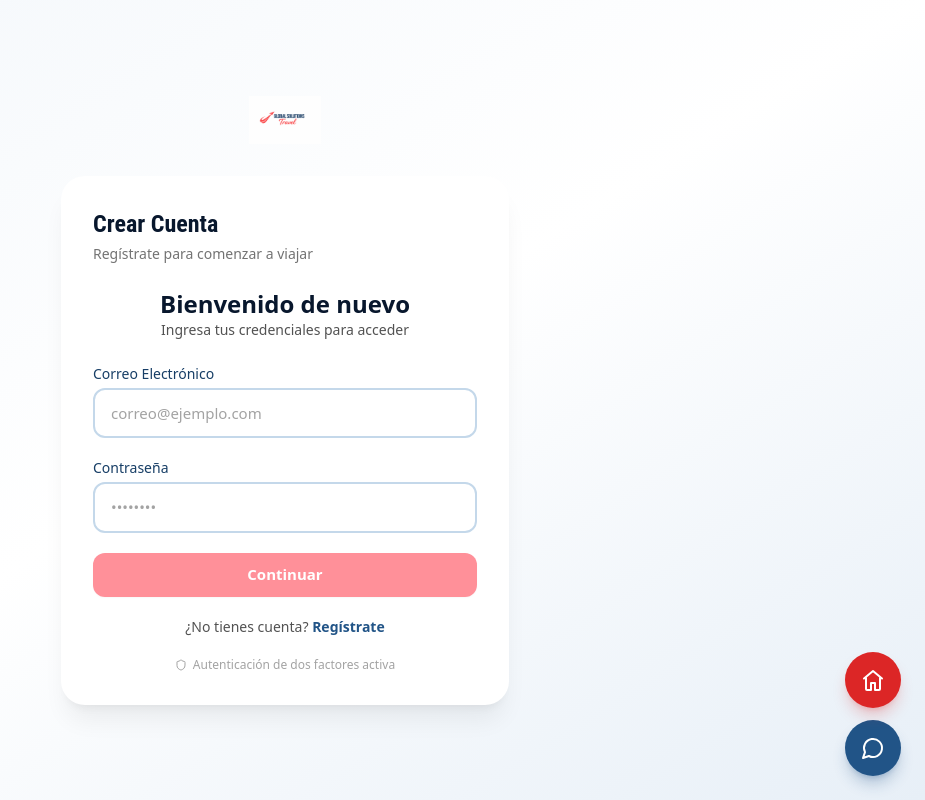
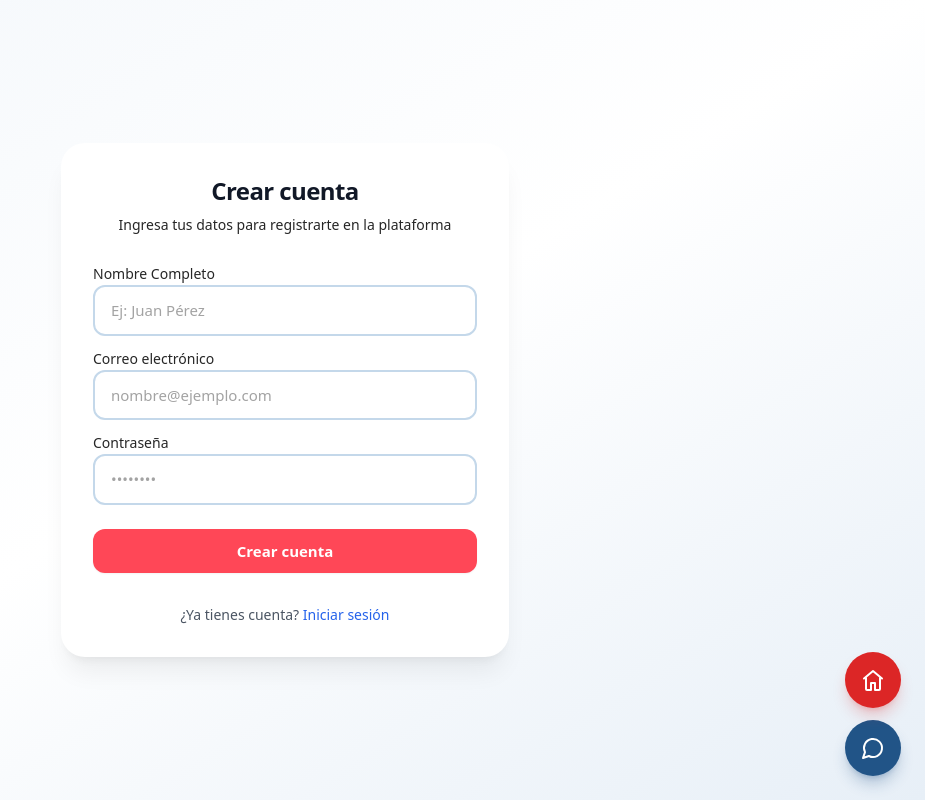
Before and after one commit to AgenciaSeniors/GlobalSolutionsApp, a Next.js app: page /register in a window 1280 px wide. Shown: the whole page, without its empty margins (355-1280 px from the left). Built offline with nearby package versions, Linux system fonts and the light colour scheme.

Commit message:
UI de registro y login

```diff
--- a/src/app/(auth)/layout.tsx
+++ b/src/app/(auth)/layout.tsx
@@ -3,24 +3,14 @@
  * @module app/(auth)/layout
  */
 import Link from 'next/link';
-import Image from 'next/image';
 import { ROUTES } from '@/lib/constants/routes';
 
 export default function AuthLayout({ children }: { children: React.ReactNode }) {
   return (
     <div className="flex min-h-screen items-center justify-center bg-gradient-to-br from-brand-50 via-white to-brand-100 px-4 py-12">
       <div className="w-full max-w-md">
-        {/* Logo */}
-        <Link href={ROUTES.HOME} className="mb-8 flex items-center justify-center">
-          <Image
-            src="/brand/logo.png"
-            alt="Global Solutions Travel"
-            width={190}
-            height={56}
-            className="h-12 w-auto"
-            priority
-          />
-        </Link>
+
+
 
         <div className="rounded-3xl bg-white p-8 shadow-xl shadow-black/[0.06]">
           {children}
--- a/src/app/(auth)/register/page.tsx
+++ b/src/app/(auth)/register/page.tsx
@@ -1,20 +1,26 @@
-/**
- * @fileoverview Registration page.
- * @module app/(auth)/register/page
- */
-import type { Metadata } from 'next';
-import RegisterForm from '@/components/forms/RegisterForm';
+import RegisterForm from "@/components/forms/RegisterForm"
+import { Metadata } from "next"
 
-export const metadata: Metadata = { title: 'Crear Cuenta' };
+export const metadata: Metadata = {
+  title: "Crear cuenta | Global Solutions Travel",
+  description: "Crea tu cuenta en Global Solutions Travel",
+}
 
 export default function RegisterPage() {
   return (
     <>
-      <div className="mb-6">
-        <h1 className="font-display text-2xl font-bold text-brand-950">Crear Cuenta</h1>
-        <p className="mt-1 text-sm text-neutral-500">Regístrate para comenzar a viajar</p>
+      {/* Añadimos mb-8 para separar el encabezado del formulario */}
+      <div className="flex flex-col space-y-2 text-center mb-8">
+        {/* Usamos font-bold y text-gray-900 para que el título resalte más */}
+        <h1 className="text-2xl font-bold tracking-tight text-gray-900 dark:text-white">
+          Crear cuenta
+        </h1>
+        <p className="text-sm text-muted-foreground">
+          Ingresa tus datos para registrarte en la plataforma
+        </p>
       </div>
+
       <RegisterForm />
     </>
-  );
+  )
 }
--- a/src/components/forms/RegisterForm.tsx
+++ b/src/components/forms/RegisterForm.tsx
@@ -1,150 +1,93 @@
-'use client';
+"use client"
 
-import { useMemo, useState, type FormEvent } from 'react';
-import Link from 'next/link';
-import { Shield, ArrowLeft } from 'lucide-react';
-import Input from '@/components/ui/Input';
-import Button from '@/components/ui/Button';
-import { ROUTES } from '@/lib/constants/routes';
-import { authService } from '@/services/auth.service';
+import * as React from "react"
+import Link from "next/link"
+import Button from "@/components/ui/Button"
+import Input from "@/components/ui/Input"
 
-export default function LoginForm() {
-  // Estados de flujo
-  const [step, setStep] = useState<'credentials' | 'otp'>('credentials');
-  const [isLoading, setIsLoading] = useState(false);
-  const [serverError, setServerError] = useState<string | null>(null);
+export default function RegisterForm() {
+  const [isLoading, setIsLoading] = React.useState<boolean>(false)
 
-  // Datos del formulario
-  const [email, setEmail] = useState('');
-  const [password, setPassword] = useState('');
-  const [otpCode, setOtpCode] = useState('');
+  async function onSubmit(event: React.SyntheticEvent) {
+    event.preventDefault()
+    setIsLoading(true)
 
-  const otpDigits = useMemo(() => otpCode.replace(/\D/g, '').slice(0, 6), [otpCode]);
-  const canSubmit =
-    step === 'credentials'
-      ? email.trim().length > 0 && password.length > 0
-      : email.trim().length > 0 && otpDigits.length === 6;
-
-  async function handleSubmit(e: FormEvent) {
-    e.preventDefault();
-    setServerError(null);
-    setIsLoading(true);
-
-    try {
-      if (step === 'credentials') {
-        // PASO 1: Validar correo/contraseña y pedir el código
-        await authService.signInStepOne(email, password);
-        setStep('otp');
-      } else {
-        // PASO 2: Verificar el código y obtener la sesión definitiva
-        const result = await authService.verifyLoginOtp(email, otpDigits);
-
-        if (result?.ok && typeof result.sessionLink === 'string' && result.sessionLink.trim()) {
-          // Redirigimos al link de sesión para que Supabase guarde las cookies
-          window.location.href = result.sessionLink;
-          return;
-        }
-
-        // Si el backend solo devuelve verified (compat), mostramos error claro:
-        setServerError('No se pudo establecer la sesión. Intenta de nuevo.');
-      }
-    } catch (err: unknown) {
-      const message = err instanceof Error ? err.message : 'Error al intentar iniciar sesión';
-      setServerError(message);
-    } finally {
-      setIsLoading(false);
-    }
+    // Simulación de registro
+    setTimeout(() => {
+      setIsLoading(false)
+    }, 2000)
   }
 
   return (
-    <form onSubmit={handleSubmit} className="space-y-5">
-      <div className="text-center mb-6">
-        <h1 className="text-2xl font-bold text-brand-950">
-          {step === 'credentials' ? 'Bienvenido de nuevo' : 'Verificación de Seguridad'}
-        </h1>
-        <p className="text-neutral-600 text-sm">
-          {step === 'credentials'
-            ? 'Ingresa tus credenciales para acceder'
-            : 'Introduce el código de 6 dígitos enviado a tu correo'}
-        </p>
+    <div className="grid gap-6">
+      <form onSubmit={onSubmit}>
+        <div className="grid gap-4">
+
+          <div className="grid gap-1">
+            <label className="text-sm font-medium leading-none" htmlFor="name">
+              Nombre Completo
+            </label>
+            <Input
+              id="name"
+              placeholder="Ej: Juan Pérez"
+              type="text"
+              autoCapitalize="words"
+              autoComplete="name"
+              autoCorrect="off"
+              disabled={isLoading}
+              required
+            />
           </div>
 
-      {serverError && (
-        <div className="rounded-xl bg-red-50 px-4 py-3 text-sm font-medium text-red-600">{serverError}</div>
-      )}
-
-      {step === 'credentials' ? (
-        <>
+          <div className="grid gap-1">
+            <label className="text-sm font-medium leading-none" htmlFor="email">
+              Correo electrónico
+            </label>
             <Input
               id="email"
-            label="Correo Electrónico"
+              placeholder="nombre@ejemplo.com"
               type="email"
-            placeholder="correo@ejemplo.com"
-            value={email}
-            onChange={(e) => setEmail(e.target.value)}
+              autoCapitalize="none"
+              autoComplete="email"
+              autoCorrect="off"
+              disabled={isLoading}
               required
-            disabled={isLoading}
             />
+          </div>
+
+          <div className="grid gap-1">
+            <label className="text-sm font-medium leading-none" htmlFor="password">
+              Contraseña
+            </label>
             <Input
               id="password"
-            label="Contraseña"
+              placeholder="••••••••"
               type="password"
-            placeholder="••••••••"
-            value={password}
-            onChange={(e) => setPassword(e.target.value)}
+              autoComplete="new-password"
+              disabled={isLoading}
               required
-            disabled={isLoading}
-          />
-        </>
-      ) : (
-        <div className="space-y-4">
-          <button
-            type="button"
-            onClick={() => {
-              setStep('credentials');
-              setOtpCode('');
-              setServerError(null);
-            }}
-            className="flex items-center gap-1 text-xs text-brand-600 hover:underline"
-            disabled={isLoading}
-          >
-            <ArrowLeft className="h-3 w-3" /> Cambiar correo o contraseña
-          </button>
-
-          <Input
-            id="otp"
-            label="Código de Seguridad"
-            type="text"
-            inputMode="numeric"
-            autoComplete="one-time-code"
-            placeholder="000000"
-            maxLength={6}
-            value={otpDigits}
-            onChange={(e) => setOtpCode(e.target.value)}
-            required
-            disabled={isLoading}
-            className="text-center text-2xl tracking-[0.5em] font-mono"
             />
           </div>
-      )}
 
-      <Button type="submit" isLoading={isLoading} className="w-full" disabled={!canSubmit}>
-        {step === 'credentials' ? 'Continuar' : 'Verificar e Ingresar'}
+          {/* Este sí es el botón principal del formulario */}
+          <Button disabled={isLoading} className="mt-2 w-full">
+            {isLoading ? "Creando cuenta..." : "Crear cuenta"}
           </Button>
 
-      {step === 'credentials' && (
-        <p className="text-center text-sm text-neutral-600">
-          ¿No tienes cuenta?{' '}
-          <Link href={ROUTES.REGISTER} className="font-semibold text-brand-600 hover:underline">
-            Regístrate
+        </div>
+      </form>
+
+      {/* AQUÍ ESTÁ EL CAMBIO: Texto normal con enlace azul, SIN botón */}
+      <p className="text-center text-sm text-gray-600 dark:text-gray-400 mt-2">
+        ¿Ya tienes cuenta?{" "}
+        <Link
+          href="/login"
+          className="text-blue-600 font-medium hover:text-blue-800 hover:underline transition-colors"
+        >
+          Iniciar sesión
         </Link>
       </p>
-      )}
 
-      <p className="flex items-center justify-center gap-1.5 text-xs text-neutral-400">
-        <Shield className="h-3 w-3" />
-        Autenticación de dos factores activa
-      </p>
-    </form>
-  );
+    </div>
+  )
 }
```
Lines whose indentation alone changed are shown as unchanged.
